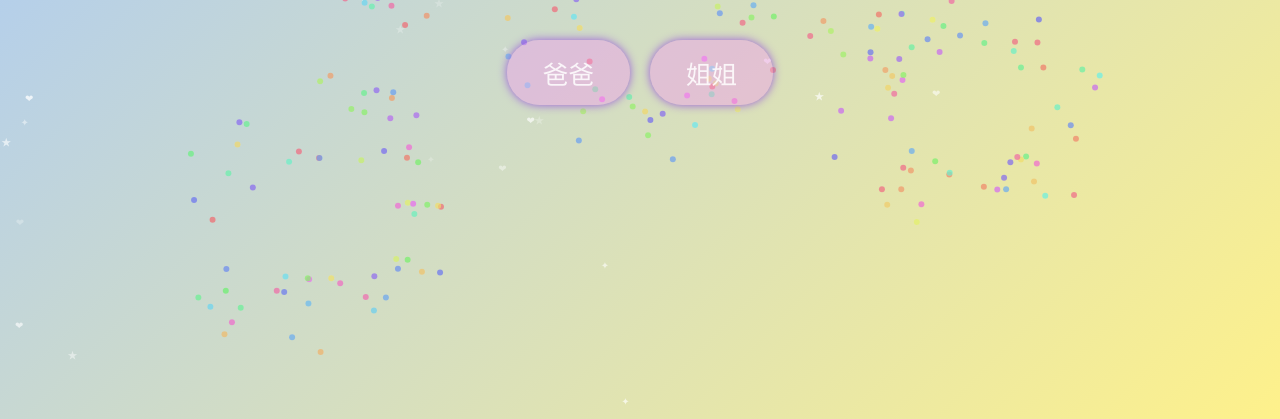
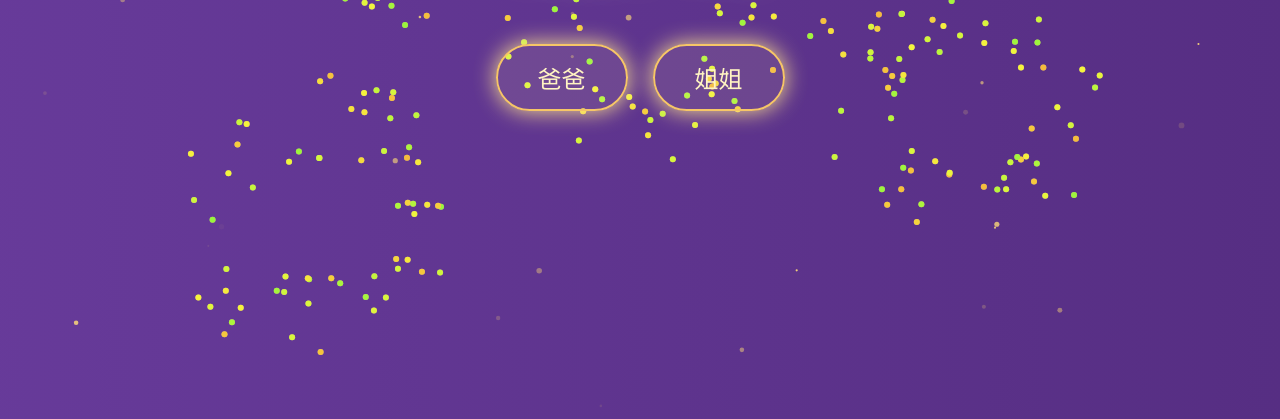
Before and after one commit to Isabella094/birthday, a plain HTML site: page index.html in a window 1280 px wide. Shown: the part 381-800 px from the top of the page. Drawn offline with Linux system fonts and the light colour scheme.

Commit message:
Add files via upload

```diff
--- a/index.html
+++ b/index.html
@@ -2,7 +2,7 @@
 <html lang="zh-Hant">
 <head>
   <meta charset="UTF-8">
-  <meta name="viewport" content="width=device-width, initial-scale=1.0, maximum-scale=1.0, user-scalable=no">
+  <meta name="viewport" content="width=device-width, initial-scale=1.0">
   <title>生日</title>
   <link href="https://fonts.googleapis.com/css2?family=Baloo+2:wght@700&display=swap" rel="stylesheet">
   <style>
@@ -10,108 +10,110 @@
 
     body {
       font-family: 'Baloo 2', cursive;
-      background-color: #a5c8ff;
-      background-image: -webkit-linear-gradient(135deg, #a5c8ff, #fef18b);
-      background-image: linear-gradient(135deg, #a5c8ff, #fef18b);
-      background-attachment: fixed;
-      background-size: cover;
       height: 100vh;
       width: 100vw;
       overflow: hidden;
-      position: relative;
       display: flex;
+      flex-direction: column;
       justify-content: center;
       align-items: center;
-      flex-direction: column;
+
+
+      background: linear-gradient(270deg, #3b1a5e, #6d3fa2, #b57edc, #f6c667, #7b4d9a);
+      background-size: 1200% 1200%;
+      animation: gradientShift 18s ease infinite;
+    }
+
+    @keyframes gradientShift {
+      0% { background-position: 0% 50%; }
+      50% { background-position: 100% 50%; }
+      100% { background-position: 0% 50%; }
     }
 
     #birthdayText {
-      font-size: 1.8rem; /* 改成更小 */
-      color: #9a5bdb;
-      text-shadow: 0 0 8px rgba(255,255,255,0.8), 2px 2px 6px rgba(237, 83, 83, 0.2);
+      font-size: 2.2rem;
+      color: #fff4c2;
+      text-shadow: 0 0 12px #f6c667, 0 0 25px #ffea96;
       margin-bottom: 60px;
       opacity: 0;
-      animation: textFloat 3s ease-out forwards, glow 2s infinite alternate;
+      animation: textFloat 2.8s ease-out forwards, glow 2s infinite alternate;
     }
 
-
     @keyframes textFloat {
-      0%   { transform: translateY(80px); opacity: 0; }
+      0% { transform: translateY(60px); opacity: 0; }
       100% { transform: translateY(0); opacity: 1; }
     }
 
     @keyframes glow {
-      from { text-shadow: 0 0 5px #fff, 0 0 10px #1c79fa; }
-      to   { text-shadow: 0 0 10px #fff, 0 0 20px hsl(261, 79%, 51%); }
+      from { text-shadow: 0 0 10px #f6c667, 0 0 20px #ffdd66; }
+      to { text-shadow: 0 0 25px #ffea96, 0 0 45px #fff4c2; }
     }
 
     .button-container {
       display: flex;
-      gap: 20px;
+      gap: 25px;
       opacity: 0;
     }
 
     .button-container.show {
-      animation: buttonsUp 2s ease-out forwards;
+      animation: fadeUp 2s ease-out forwards;
       animation-delay: 1.2s;
     }
 
-    @keyframes buttonsUp {
-      from { transform: translateY(80px); opacity: 0; }
-      to   { transform: translateY(0); opacity: 1; }
+    @keyframes fadeUp {
+      from { transform: translateY(70px); opacity: 0; }
+      to { transform: translateY(0); opacity: 1; }
     }
 
     .person-btn {
-      font-size: 1.6rem;
-      padding: 14px 36px;
-      border: none;
+      font-size: 1.5rem;
+      padding: 14px 40px;
+      border: 2px solid #f6c667;
       border-radius: 40px;
-      background: hsla(300, 76%, 77%, 0.414);
-      color: #ffffffd9;
+      background: rgba(255, 239, 179, 0.1);
+      color: #fff4c2;
       cursor: pointer;
-      box-shadow: 0 6px 12px rgba(0,0,0,0.2);
       transition: all 0.3s ease;
+      box-shadow: 0 0 15px rgba(255, 221, 120, 0.3);
       animation: glowBtn 2s infinite alternate;
     }
 
     .person-btn:hover {
-      background: #c08bff;
-      transform: scale(1.05);
+      background: rgba(255, 239, 179, 0.25);
+      transform: scale(1.07);
+      box-shadow: 0 0 25px rgba(255, 221, 120, 0.6);
     }
 
     @keyframes glowBtn {
-      from { box-shadow: 0 0 10px #9a5bdb; }
-      to   { box-shadow: 0 0 25px #c08bff; }
-    }
-
-    .hidden { display: none; }
-
-    #bgCanvas {
-      position: absolute;
-      top: 0; left: 0;
-      width: 100%;
-      height: 100%;
-      z-index: -1;
+      from { box-shadow: 0 0 10px #f6c667; }
+      to { box-shadow: 0 0 25px #ffea96; }
     }
 
     .heart {
       position: absolute;
       font-size: 20px;
-      color: red;
+      color: #f6c667;
+      text-shadow: 0 0 10px #ffea96;
       animation: floatUp 1s ease-out forwards;
     }
 
     @keyframes floatUp {
       from { transform: translateY(0) scale(1); opacity: 1; }
-      to   { transform: translateY(-100px) scale(0.5); opacity: 0; }
+      to { transform: translateY(-100px) scale(0.5); opacity: 0; }
+    }
+
+    canvas {
+      position: absolute;
+      top: 0; left: 0;
+      width: 100%; height: 100%;
+      z-index: -1;
     }
   </style>
 </head>
 <body>
-
   <canvas id="bgCanvas"></canvas>
 
-  <h2 id="birthdayText"> Happy Birthday </h2>
+  <h2 id="birthdayText">Happy Birthday</h2>
 
   <div class="button-container hidden">
     <button class="person-btn" id="dadBtn">爸爸</button>
@@ -121,26 +123,21 @@
   <audio id="birthdayAudio" src="birthday.mp3" loop autoplay></audio>
 
   <script>
-    const birthdayText = document.getElementById("birthdayText");
     const buttonContainer = document.querySelector(".button-container");
-    const dadBtn = document.getElementById("dadBtn");
-    const sisterBtn = document.getElementById("sisterBtn");
-    const audio = document.getElementById("birthdayAudio");
-
-    audio.loop = true;
-    audio.play().catch(() => console.log("自動播放被瀏覽器阻擋"));
-
     setTimeout(() => {
       buttonContainer.classList.remove("hidden");
       buttonContainer.classList.add("show");
-    }, 1000);
+    }, 1200);
 
-    function celebrateAndRedirect(person, btn, url = null) {
+    const dadBtn = document.getElementById("dadBtn");
+    const sisterBtn = document.getElementById("sisterBtn");
+
+    function celebrate(btn, url = null) {
       for (let i = 0; i < 10; i++) {
         const heart = document.createElement("div");
         heart.className = "heart";
-        heart.innerText = "❤";
-        heart.style.left = btn.offsetLeft + btn.offsetWidth / 2 + (Math.random()*60-30) + "px";
+        heart.innerText = "★";
+        heart.style.left = btn.offsetLeft + btn.offsetWidth / 2 + (Math.random() * 60 - 30) + "px";
         heart.style.top = btn.offsetTop + "px";
         document.body.appendChild(heart);
         setTimeout(() => heart.remove(), 1000);
@@ -152,99 +149,94 @@
         { transform: "scale(1)" }
       ], { duration: 300 });
 
-      if (url) {
-        setTimeout(() => {
-          location.href = url;
-        }, 500);
-      }
+      if (url) setTimeout(() => location.href = url, 500);
     }
 
-    dadBtn.addEventListener("click", () => celebrateAndRedirect("爸爸", dadBtn, "dad.html"));
-    sisterBtn.addEventListener("click", () => celebrateAndRedirect("姐姐", sisterBtn, "sister.html"));
+    dadBtn.addEventListener("click", () => celebrate(dadBtn, "dad.html"));
+    sisterBtn.addEventListener("click", () => celebrate(sisterBtn, "sister.html"));
 
-/*-----------------------------------------------------------*/
-
+    /* ✨ 星光 + 煙火動畫 */
     const canvas = document.getElementById("bgCanvas");
     const ctx = canvas.getContext("2d");
-    canvas.width = window.innerWidth;
-    canvas.height = window.innerHeight;
+    canvas.width = innerWidth;
+    canvas.height = innerHeight;
 
-    const particles = [];
-    const shapes = ["★","❤","✦"];
-    for (let i=0;i<30;i++){
-        particles.push({
-            x: Math.random()*canvas.width,
-            y: Math.random()*canvas.height,
-            size: Math.random()*18+8,
-            speed: Math.random()*0.5+0.2,
-            opacity: Math.random()*0.6+0.2,
-            shape: shapes[Math.floor(Math.random()*shapes.length)]
+    const stars = [];
+    const fireworks = [];
+
+    for (let i = 0; i < 40; i++) {
+      stars.push({
+        x: Math.random() * canvas.width,
+        y: Math.random() * canvas.height,
+        size: Math.random() * 2 + 1,
+        alpha: Math.random(),
+        speed: Math.random() * 0.02 + 0.005
       });
     }
 
-    const fireworks = [];
-    function createFirework(centerX, centerY){
-        for(let i=0;i<60;i++){
+    function createFirework(x, y) {
+      for (let i = 0; i < 60; i++) {
         fireworks.push({
-                x: centerX,
-                y: centerY,
-                angle: Math.random()*2*Math.PI,
-                speed: Math.random()*3+2,
+          x, y,
+          angle: Math.random() * 2 * Math.PI,
+          speed: Math.random() * 3 + 2,
           opacity: 1,
-                color: `hsl(${Math.random()*360},80%,60%)`
+          color: `hsl(${Math.random() * 50 + 40}, 90%, 60%)` // 金橘色範圍
         });
       }
     }
 
-    function drawParticles() {
-        ctx.clearRect(0,0,canvas.width,canvas.height);
+    function draw() {
+      ctx.clearRect(0, 0, canvas.width, canvas.height);
 
-        particles.forEach(p=>{
-            ctx.globalAlpha=p.opacity;
-            ctx.font=`${p.size}px Baloo 2, cursive`;
-            ctx.fillStyle="#fff";
-            ctx.fillText(p.shape,p.x,p.y);
-            p.y -= p.speed;
-            if(p.y<-20){p.y=canvas.height+20; p.x=Math.random()*canvas.width;}
-        });
+      // 星光閃爍
+      for (let s of stars) {
+        ctx.beginPath();
+        ctx.arc(s.x, s.y, s.size, 0, Math.PI * 2);
+        ctx.fillStyle = `rgba(255, 220, 120, ${s.alpha})`;
+        ctx.fill();
+        s.alpha += s.speed;
+        if (s.alpha <= 0 || s.alpha >= 1) s.speed = -s.speed;
+      }
 
-        fireworks.forEach((fw,i)=>{
-            const vx = Math.cos(fw.angle)*fw.speed;
-            const vy = Math.sin(fw.angle)*fw.speed;
+      // 煙火粒子
+      fireworks.forEach((fw, i) => {
+        const vx = Math.cos(fw.angle) * fw.speed;
+        const vy = Math.sin(fw.angle) * fw.speed;
         fw.x += vx;
         fw.y += vy;
         fw.opacity -= 0.015;
 
         ctx.beginPath();
-            ctx.arc(fw.x, fw.y, 3, 0, Math.PI*2);
-            ctx.fillStyle = `rgba(255,255,255,${fw.opacity})`;
+        ctx.arc(fw.x, fw.y, 3, 0, Math.PI * 2);
+        ctx.fillStyle = `rgba(255, 230, 150, ${fw.opacity})`;
         ctx.fill();
         ctx.fillStyle = fw.color;
         ctx.fill();
 
-            if(fw.opacity<=0) fireworks.splice(i,1);
+        if (fw.opacity <= 0) fireworks.splice(i, 1);
       });
 
-        requestAnimationFrame(drawParticles);
+      requestAnimationFrame(draw);
     }
 
-    setInterval(()=>{
+    setInterval(() => {
       const positions = [
-            [canvas.width/2, canvas.height/2],
-            [canvas.width/3, canvas.height/3],
-            [canvas.width*2/3, canvas.height/2.5],
-            [canvas.width/4, canvas.height*3/4],
-            [canvas.width*3/4, canvas.height*3/5]
+        [canvas.width / 2, canvas.height / 2],
+        [canvas.width / 3, canvas.height / 3],
+        [canvas.width * 2 / 3, canvas.height * 0.4],
+        [canvas.width / 4, canvas.height * 3 / 4],
+        [canvas.width * 3 / 4, canvas.height * 0.6]
       ];
       positions.forEach(pos => createFirework(pos[0], pos[1]));
-    },1500);
+    }, 1500);
 
-    window.addEventListener("resize",()=>{
-        canvas.width = window.innerWidth;
-        canvas.height = window.innerHeight;
+    draw();
+
+    window.addEventListener("resize", () => {
+      canvas.width = innerWidth;
+      canvas.height = innerHeight;
     });
-
-    drawParticles();
   </script>
 </body>
 </html>
```
Lines whose indentation alone changed are shown as unchanged.
